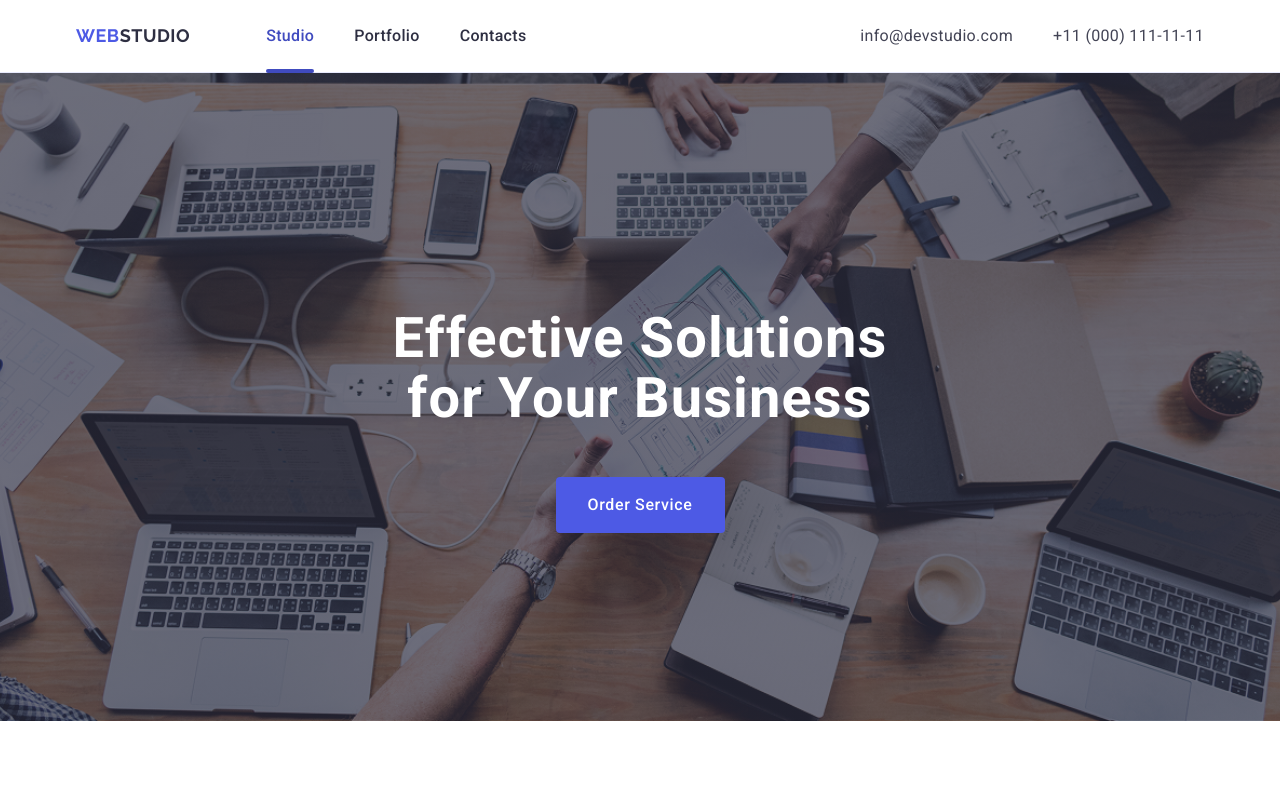
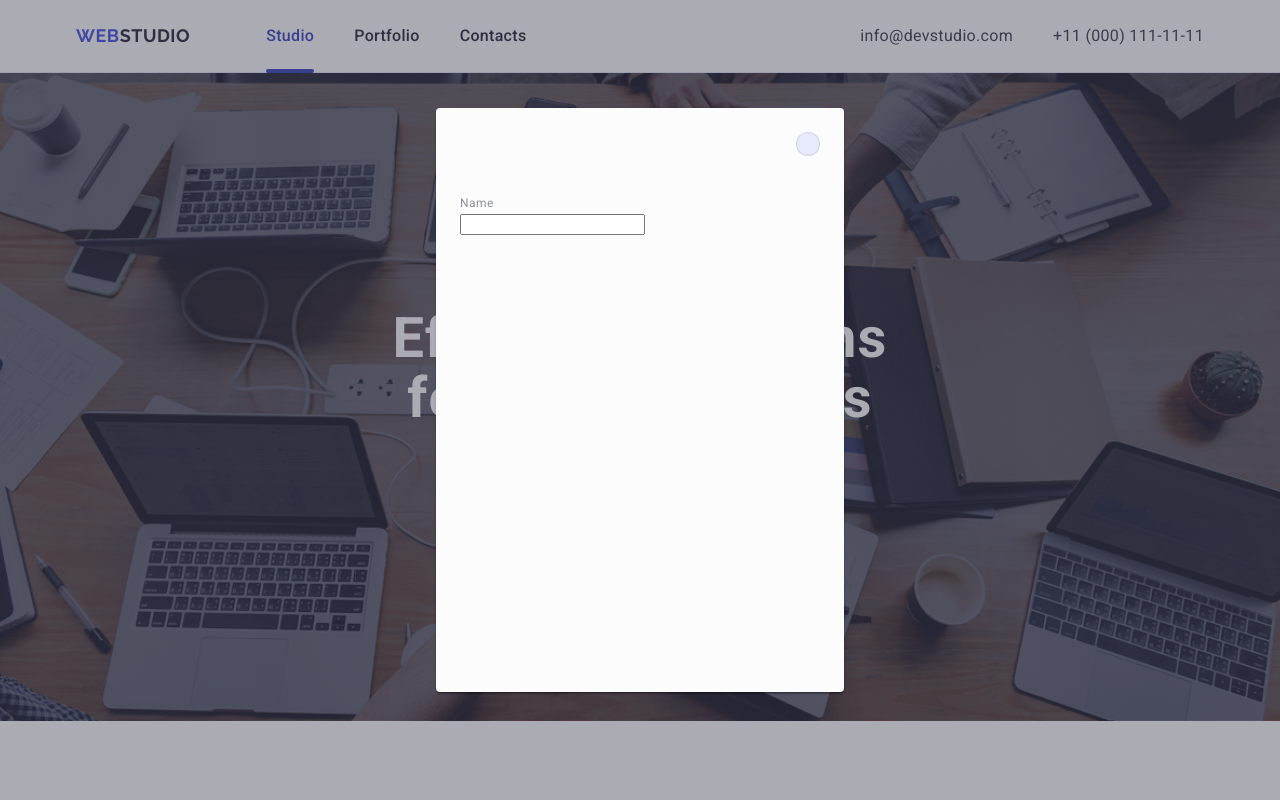
Before and after one commit to porvad/goit-markup-hw-04, a plain HTML site: page index.html in a window 1280 px wide. Shown: the top 800 px of the page. Drawn offline with Linux system fonts and the light colour scheme.

Commit message:
modal window first try

```diff
--- a/css/style.css
+++ b/css/style.css
@@ -5,6 +5,8 @@
     --hover-color: #31d0aa;
     --white-color: #ffffff;
     --icon-color: #f4f4fd;
+    --black-color: #2E2F42;
+    --grey-color: #8e8f99;
 }
 
 *,
@@ -575,3 +577,114 @@ input::placeholder {
 .btn_icon{
     margin-left: 16px;
 }
+
+.modal_container{
+    position: fixed;
+    top: 0;
+    left: 0;
+    width: 100%;
+    height: 100%;
+    background-color: rgba(46, 47, 66, 0.4);
+    transition: opacity 250ms cubic-bezier(0.4, 0, 0.2, 1), visibility 250ms cubic-bezier(0.4, 0, 0.2, 1);
+}
+
+.modal{
+    position: absolute;
+    top: 50%;
+    left: 50%;
+    padding: 72px 24px 24px 24px;
+    transform: translate(-50%, -50%);
+    width: 408px;
+    min-height: 584px;
+    background: #fcfcfc;
+    box-shadow: 0px 1px 1px rgba(0, 0, 0, 0.14),
+        0px 1px 3px rgba(0, 0, 0, 0.12),
+        0px 2px 1px rgba(0, 0, 0, 0.2);
+    border-radius: 4px;
+    transition: transform 250ms cubic-bezier(0.4, 0, 0.2, 1);
+}
+
+.modal_btn{
+    display: flex;
+    align-items: center;
+    justify-content: center;
+    position: absolute;
+    top: 24px;
+    right: 24px;
+    width: 24px;
+    height: 24px;
+    border-radius: 50%;
+    background-color: #e7e9fc;
+    border: 1px solid rgba(0, 0, 0, 0.1);
+    padding: 0;
+    cursor: pointer;
+    transition: background-color 250ms cubic-bezier(0.4, 0, 0.2, 1), border 250ms cubic-bezier(0.4, 0, 0.2, 1);
+}
+
+.modal_btn:hover, .modal_btn:focus{
+    background-color: #404bbf;
+    border: none;
+}
+
+.modal_btn:hover .modal,
+.modal_btn:focus .modal{
+    fill: #ffffff;
+}
+
+.close_icon{
+    transition: fill 250ms cubic-bezier(0.4, 0, 0.2, 1);
+}
+
+.modal_container_text{
+    font-weight: 500;
+    font-size: 16px;
+    line-height: 1.5;
+    text-align: center;
+    letter-spacing: 0.02em;
+    color: var(--black-color);
+    margin-bottom: 16px;
+}
+
+.modal_form_content{
+    margin-bottom: 8px;
+}
+
+.modal_form_label{
+    display: block;
+    margin-bottom: 4px;
+    font-size: 12px;
+    line-height: 1.17;
+    letter-spacing: 0.04em;
+    color: var(--grey-color);
+}
+
+.user_info{
+    position: relative;
+}
+
+.user_input{
+    width: 100%;
+    height: 40px;
+    border: 1px solid rgba(46, 47, 66, 0.4);
+    border-radius: 4px;
+    background-color: transparent;
+    padding-left: 38px;
+    outline: transparent;
+    transition: border-color 250ms cubic-bezier(0.4, 0, 0.2, 1);
+}
+
+.user_input:focus{
+    border-color: #4D5AE5;
+}
+
+.user_input_icon{
+    position: absolute;
+    left: 16px;
+    top: 50%;
+    transform: translateY(-50%);
+    transition: fill 250ms cubic-bezier(0.4, 0, 0.2, 1);
+}
+
+.user_name_input:focus .user_input_icon{
+    fill: #4D5AE5;
+}
--- a/index.html
+++ b/index.html
@@ -383,6 +383,25 @@
             </div>
         </div>
     </footer>
+    <div class="modal_container">
+        <div class="modal">
+            <button class="modal_btn" type="button">
+                <svg class="close_icon" width="8" height="8">
+                    <use href="./images/icons.svg"></use>
+                </svg>
+            </button>
+            <p class="modal_container_text"></p>
+            <form action="">
+                <div class="modal_form_content">
+                    <label class="modal_form_label" for="user-name">Name</label>
+                    <div class="user_info">
+                        <input class="user_name_input" id="user-name" name="user-name" type="text">
+                        <svg class="user_input_icon" width="18" height="24"></svg>
+                    </div>
+                </div>
+            </form>
+        </div>
+    </div>
 </body>
 
 </html>
```
